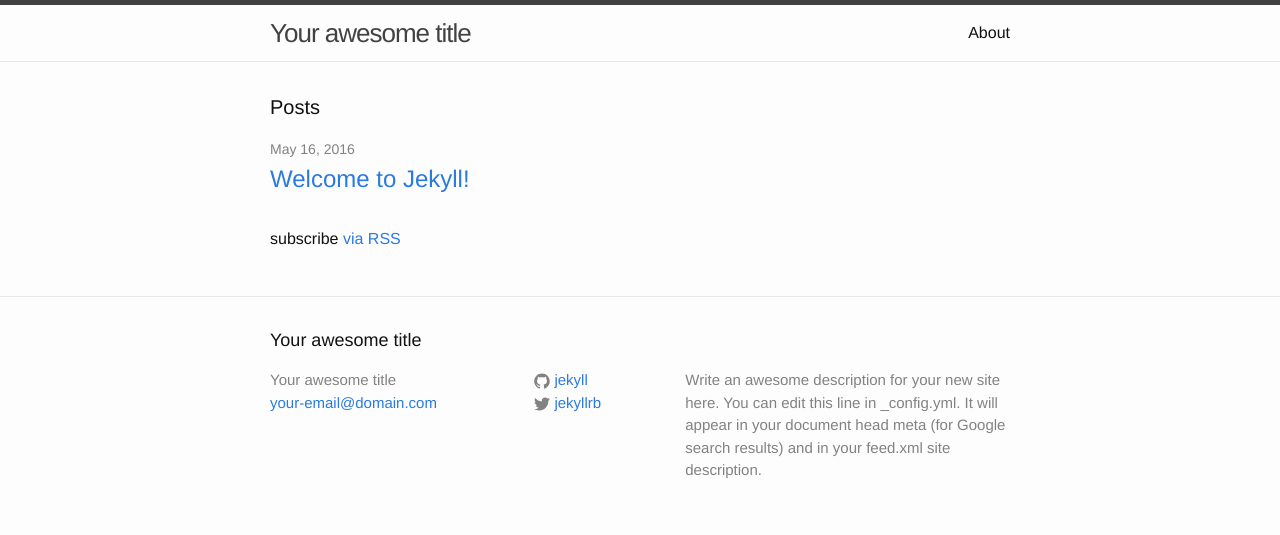
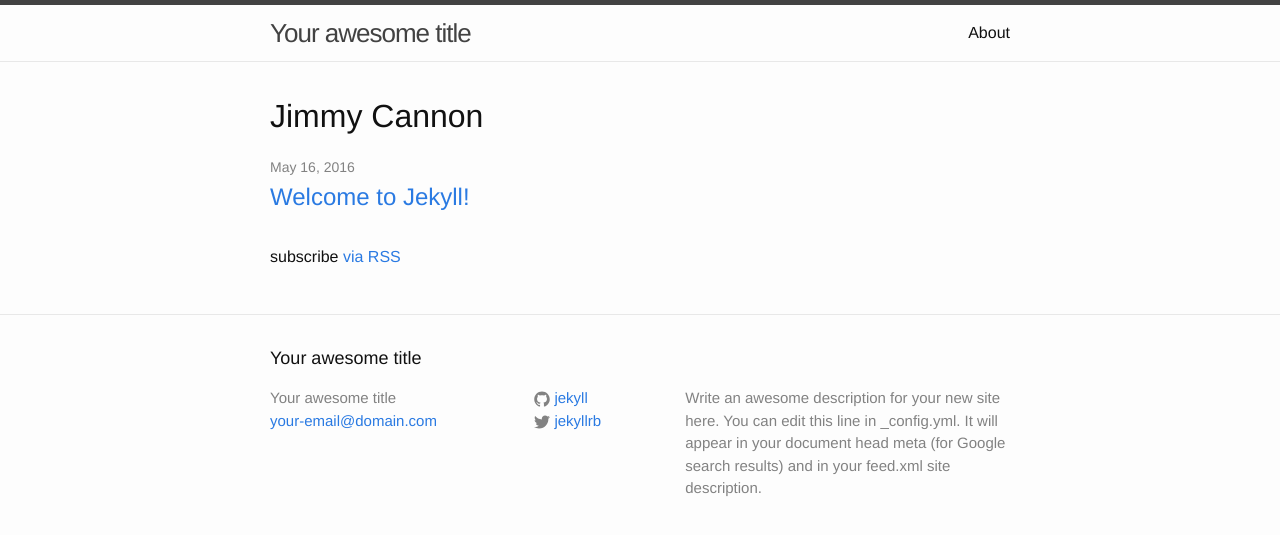
Before and after one commit to jimmerscannon/jimmycannon.github.io, a Jekyll site: the page built from personal-website/index.html, in a window 1280 px wide. Shown: the top 535 px of the page. Built offline with Jekyll 4.4.1, drawn with Linux system fonts in a browser that asks for light colours.

Commit message:
Update index.html

```diff
--- a/personal-website/index.html
+++ b/personal-website/index.html
@@ -4,7 +4,7 @@ layout: default
 
 <div class="home">
 
-  <h1 class="page-heading">Posts</h1>
+  <h1> Jimmy Cannon </h1>
 
   <ul class="post-list">
     {% for post in site.posts %}
```
